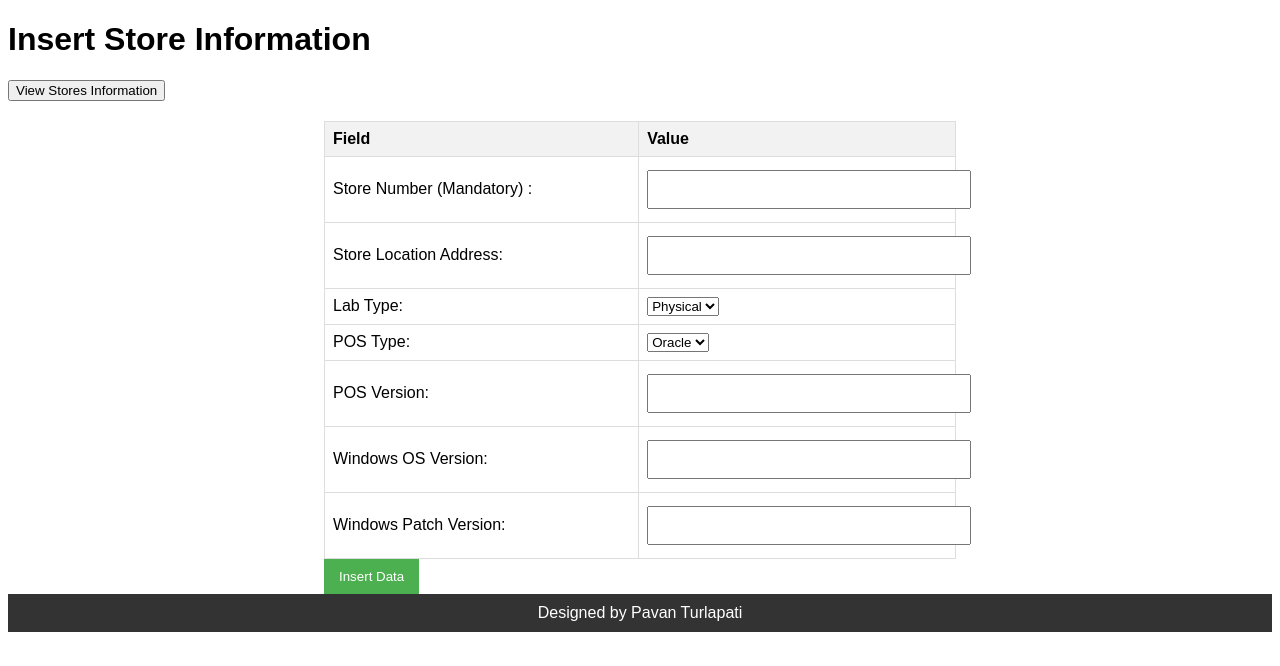
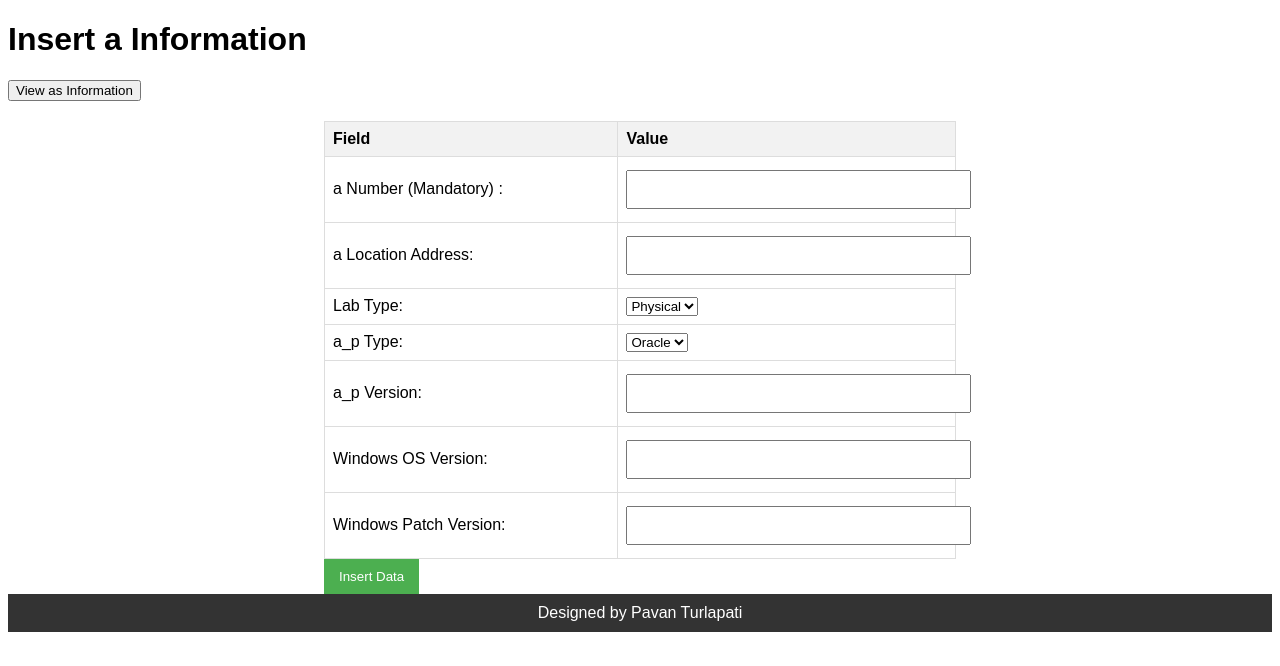
Before and after one commit to pavanturlapati/python-flask-sqlite, a Flask app: page /insert-data in a window 1280 px wide. Shown: the top 666 px of the page. Run offline with Flask 3, Linux system fonts and the light colour scheme.

Commit message:
Update insert_data.html

```diff
--- a/templates/insert_data.html
+++ b/templates/insert_data.html
@@ -2,7 +2,7 @@
 <html>
 
 <head>
-    <title>Insert Store Information</title>
+    <title>Insert a Information</title>
     <style>
         body {
             font-family: Arial, sans-serif;
@@ -77,8 +77,8 @@
 </head>
 
 <body>
-    <h1>Insert Store Information</h1>
-        <button onclick="window.location.href='/view-data'">View Stores Information</button>
+    <h1>Insert a Information</h1>
+        <button onclick="window.location.href='/view-data'">View as Information</button>
         <form action="/insert-data" method="post">
         <table>
             <tr>
@@ -86,12 +86,12 @@
                 <th>Value</th>
             </tr>
             <tr>
-                <td>Store Number (Mandatory) :</td>
-                <td><input type="text" name="store_number" required></td>
+                <td>a Number (Mandatory) :</td>
+                <td><input type="text" name="a_number" required></td>
             </tr>
             <tr>
-                <td>Store Location Address:</td>
-                <td><input type="text" name="storeLocation_Address" required></td>
+                <td>a Location Address:</td>
+                <td><input type="text" name="aLocation_Address" required></td>
             </tr>
             <tr>
                 <td>Lab Type:</td>
@@ -103,17 +103,17 @@
                 </td>
             </tr>
             <tr>
-                <td>POS Type:</td>
+                <td>a_p Type:</td>
                 <td>
-                    <select name="POS_Type">
+                    <select name="a_p_Type">
                         <option value="Oracle">Oracle</option>
                         <option value="Infor">Infor</option>
                     </select>
                 </td>
             </tr>
             <tr>
-                <td>POS Version:</td>
-                <td><input type="text" name="POS_Version" required></td>
+                <td>a_p Version:</td>
+                <td><input type="text" name="a_p_Version" required></td>
             </tr>
             <tr>
                 <td>Windows OS Version:</td>
```
